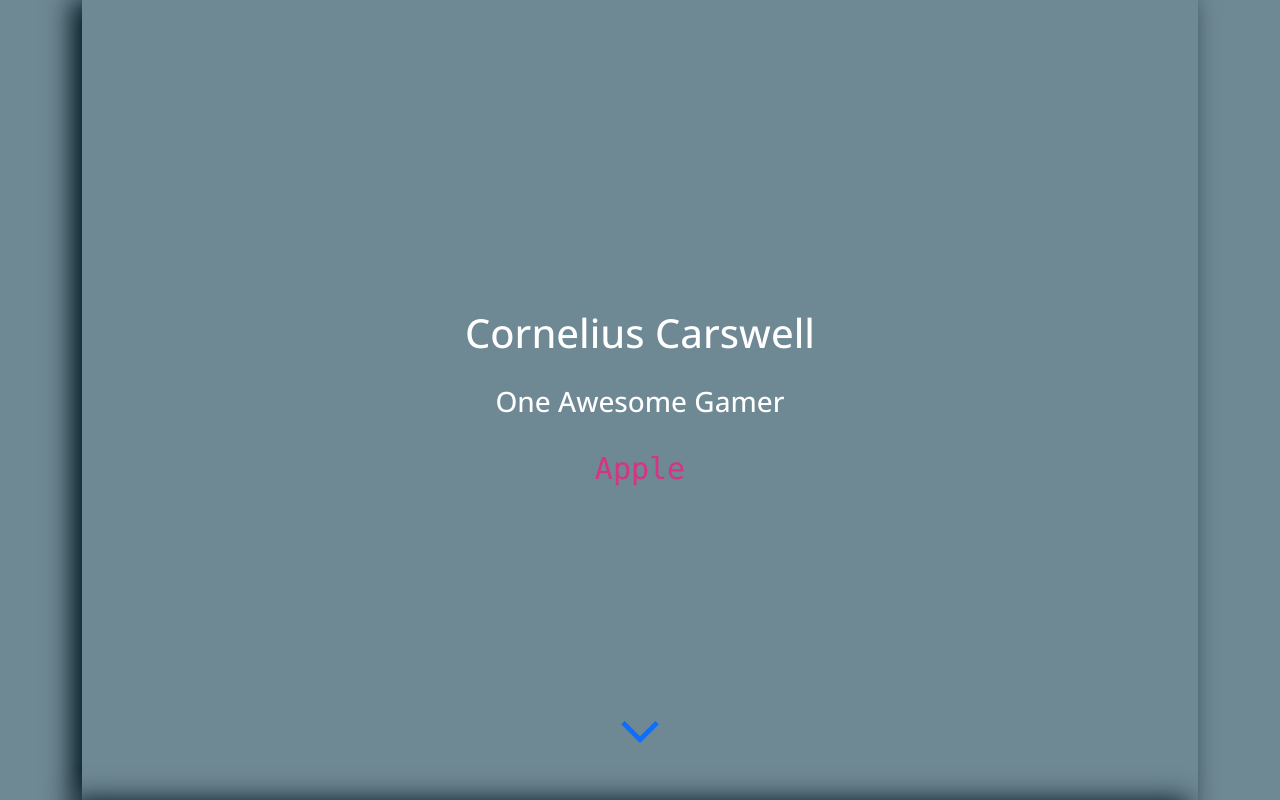
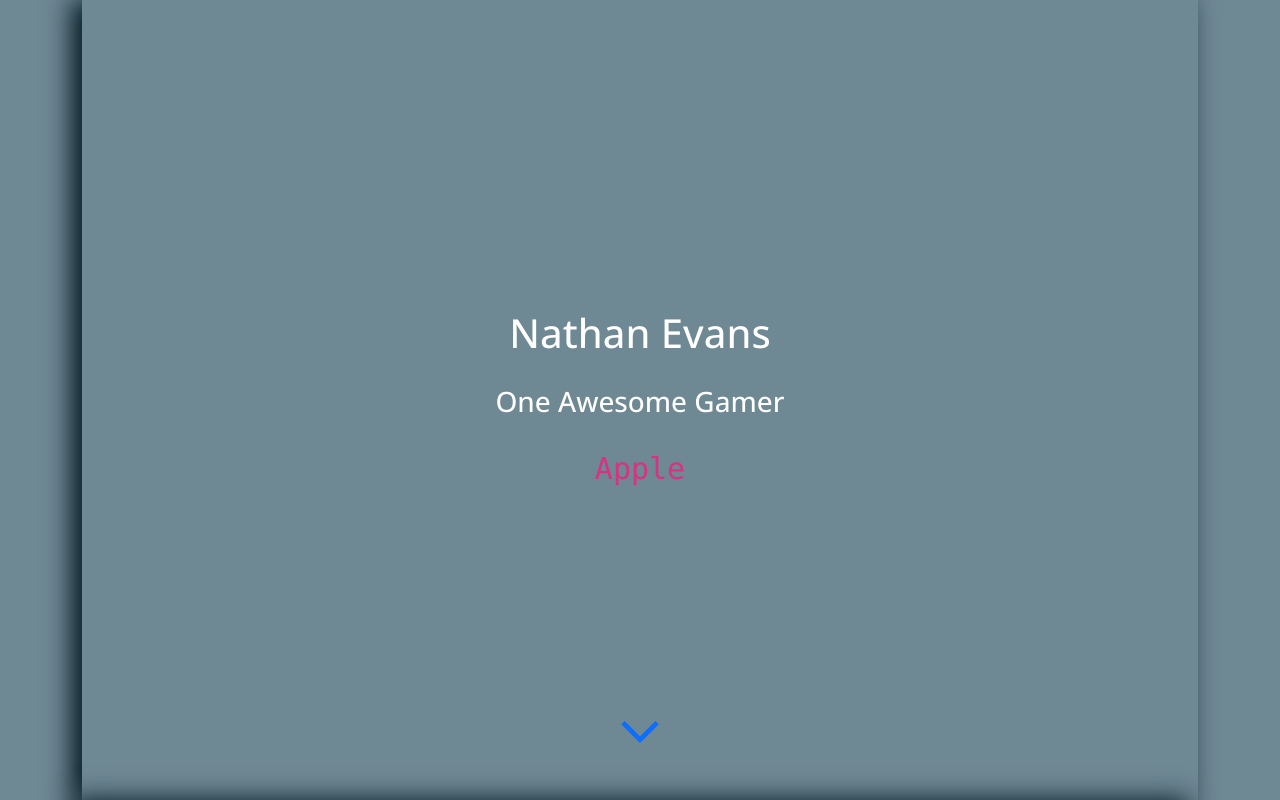
Before and after one commit to de1ux/cornietales.github.io, a plain HTML site: page index.html in a window 1280 px wide. Shown: the top 800 px of the page. Drawn offline with nearby package versions, Linux system fonts and the light colour scheme.

Commit message:
Update index.html

```diff
--- a/index.html
+++ b/index.html
@@ -23,7 +23,7 @@
     <div class="container"><!--Start of div-->
         <section id="intro" class="d-flex flex-column justify-content-center
         align-items-center">
-            <h1>Cornelius Carswell</h1>
+            <h1>Nathan Evans</h1>
             <h3>One Awesome Gamer</h3>
             <code>Apple</code>
             <a href="#about"><span class="material-symbols-outlined" id="arrowDown"><!--this is to provide an arrow to the webpage-->
```
